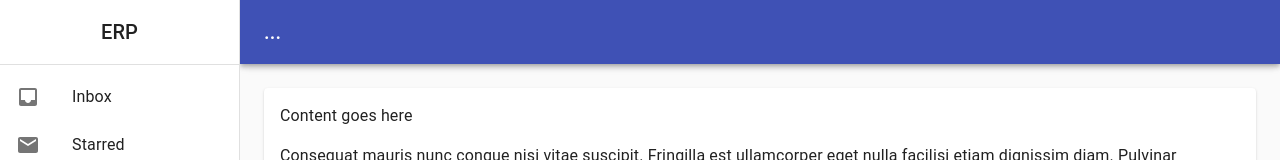
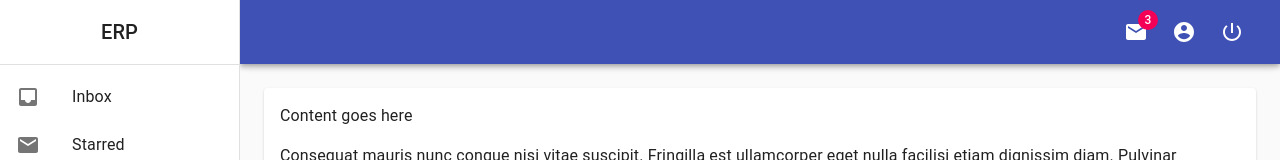
Before and after one commit to c3n7ly-commissions/erp_reactful_client, a React (Create React App) app: page /blank01 in a window 1280 px wide. Shown: the top 160 px of the page. Built offline with nearby package versions, Linux system fonts and the light colour scheme.

Commit message:
Added icons

```diff
--- a/src/components/navbar.js
+++ b/src/components/navbar.js
@@ -3,10 +3,14 @@ import {
   AppBar,
   Toolbar,
   IconButton,
-  Typography,
   makeStyles,
+  Badge,
+  Box,
 } from '@material-ui/core';
 import MenuIcon from '@material-ui/icons/Menu';
+import MailIcon from '@material-ui/icons/Mail';
+import AccountCircle from '@material-ui/icons/AccountCircle';
+import PowerSettingsNewIcon from '@material-ui/icons/PowerSettingsNew';
 
 const drawerWidth = 240;
 
@@ -31,6 +35,7 @@ function NavBar(props) {
   return (
     <AppBar position="fixed" className={classes.appBar}>
       <Toolbar>
+        <Box display="flex" flexGrow={1}>
           <IconButton
             color="inherit"
             aria-label="open drawer"
@@ -40,9 +45,20 @@ function NavBar(props) {
           >
             <MenuIcon />
           </IconButton>
-        <Typography variant="h6" noWrap>
-          ...
-        </Typography>
+        </Box>
+        <div>
+          <IconButton color="inherit" aria-label="show notifications">
+            <Badge badgeContent={3} color="secondary">
+              <MailIcon />
+            </Badge>
+          </IconButton>
+          <IconButton color="inherit" aria-label="my account">
+            <AccountCircle />
+          </IconButton>
+          <IconButton color="inherit" aria-label="log out">
+            <PowerSettingsNewIcon />
+          </IconButton>
+        </div>
       </Toolbar>
     </AppBar>
   );
```
Lines whose indentation alone changed are shown as unchanged.
